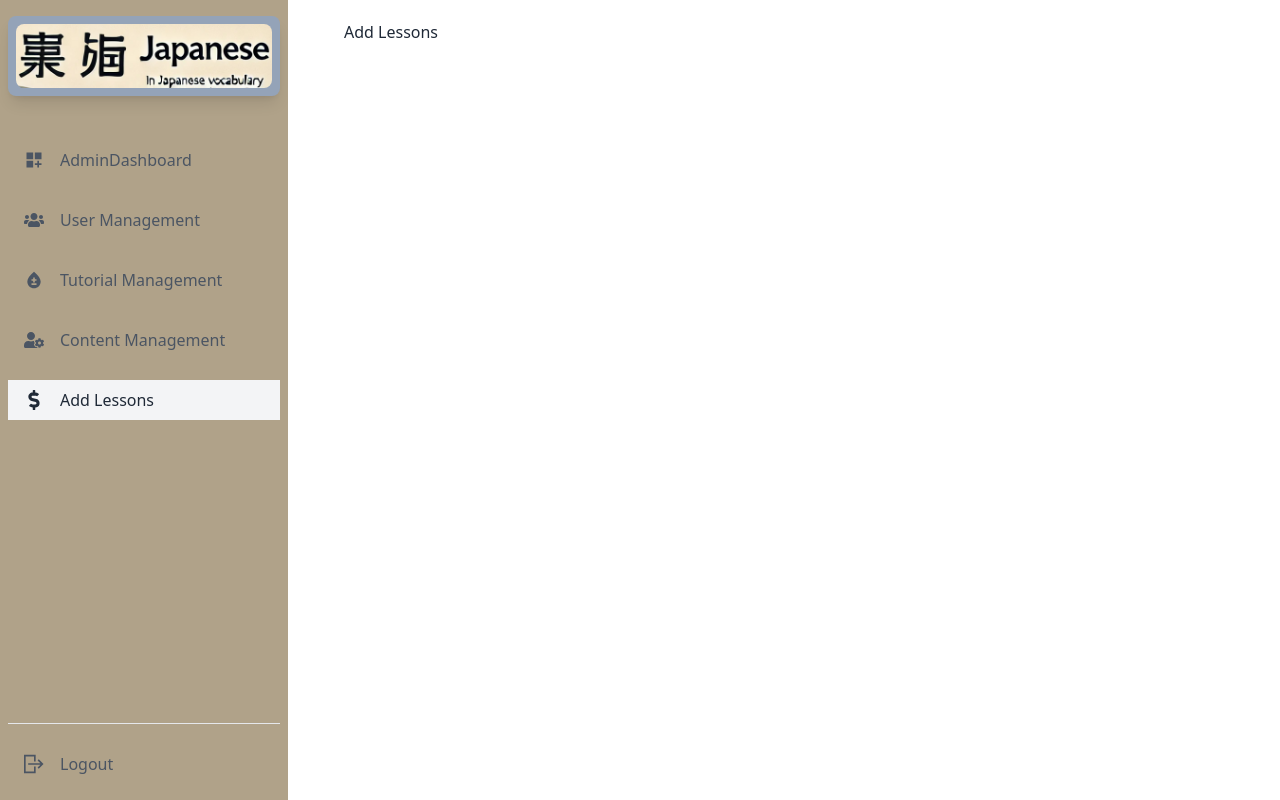
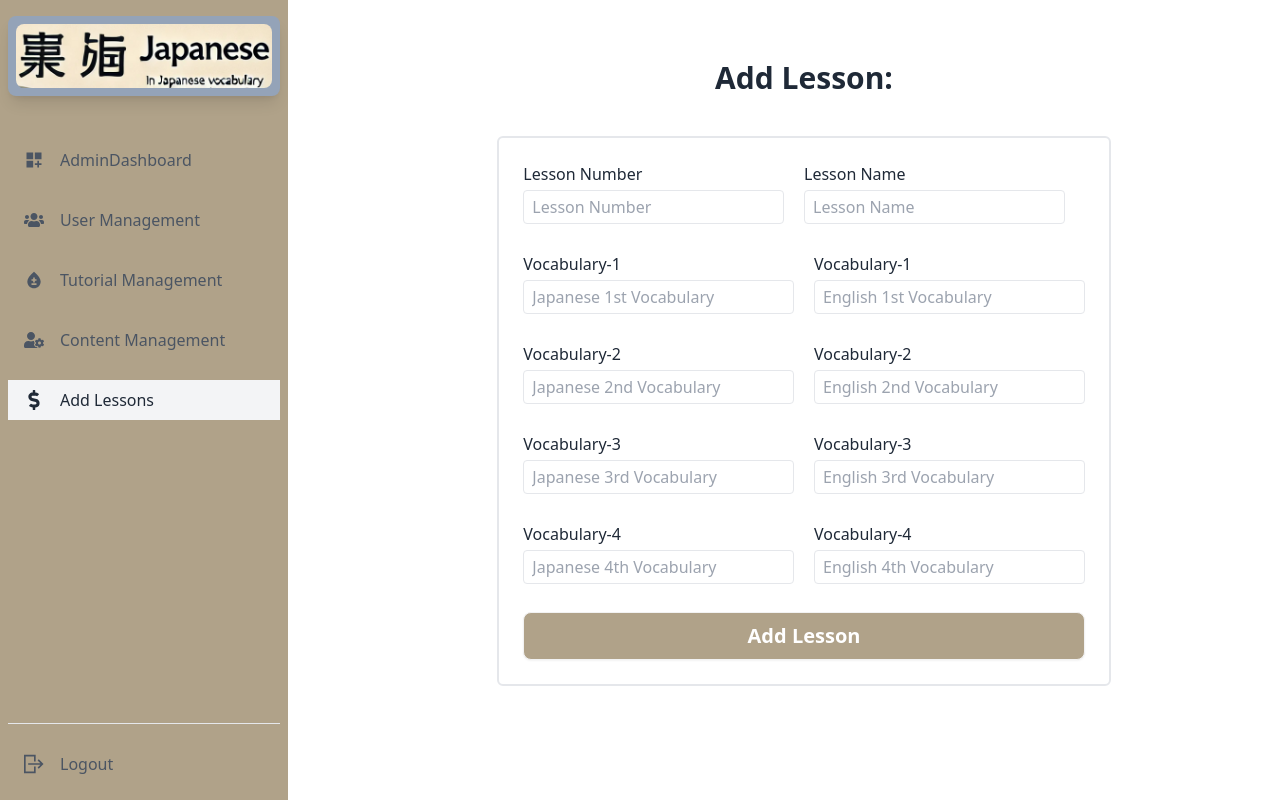
Before and after one commit to msahrana/japanese-vocab, a React (Vite) app in the folder japanese-vocab-client/: page /dashboard/add-lessons in a window 1280 px wide. Built offline with nearby package versions, Linux system fonts and the light colour scheme; no server answers.

Commit message:
add lesson section is added

```diff
--- a/japanese-vocab-client/src/components/AddLessons.jsx
+++ b/japanese-vocab-client/src/components/AddLessons.jsx
@@ -1,11 +1,196 @@
-
+import axios from "axios";
+import toast from "react-hot-toast";
+import {useNavigate} from "react-router-dom";
 
 const AddLessons = () => {
-    return (
-        <div className="container mx-auto px-4 sm:px-8 md:ml-9">
-            Add Lessons
+  const navigate = useNavigate();
+
+  const handleSubmit = async (event) => {
+    event.preventDefault();
+    const form = event.target;
+    const lesson = form.lesson.value;
+    const name = form.name.value;
+    const japanes1 = form.japanes1.value;
+    const english1 = form.english1.value;
+    const japanes2 = form.japanes2.value;
+    const english2 = form.english2.value;
+    const japanes3 = form.japanes3.value;
+    const english3 = form.english3.value;
+    const japanes4 = form.japanes4.value;
+    const english4 = form.english4.value;
+    console.log(
+      lesson,
+      name,
+      japanes1,
+      english1,
+      japanes2,
+      english2,
+      japanes3,
+      english3,
+      japanes4,
+      english4
+    );
+
+    try {
+      const newLesson = {
+        lesson,
+        name,
+        japanes1,
+        japanes2,
+        japanes3,
+        japanes4,
+        english1,
+        english2,
+        english3,
+        english4,
+      };
+      const {data} = await axios.post(
+        "http://localhost:5000/lesson",
+        newLesson
+      );
+      console.log(data);
+      toast.success("Lesson Create Successfully!");
+      form.reset();
+      navigate("/dashboard");
+    } catch (error) {
+      console.log(error);
+      toast.error(error.massage);
+    }
+  };
+
+  return (
+    <div className="container mx-auto px-4 sm:px-8 md:ml-9">
+      <h1 className="text-3xl font-bold text-center my-10">Add Lesson:</h1>
+      <form
+        onSubmit={handleSubmit}
+        className="w-2/3 mx-auto border-2 p-6 rounded-md space-y-5"
+      >
+        <div className="flex flex-col md:flex-row justify-between w-full ">
+          <div className="w-full mr-5">
+            <label htmlFor="lesson">Lesson Number</label>
+            <input
+              type="number"
+              name="lesson"
+              placeholder="Lesson Number"
+              required
+              className="border rounded pl-2 px-2 py-1 w-full mt-1 mb-2"
+            />
+          </div>
+
+          <div className="w-full mr-5">
+            <label htmlFor="name">Lesson Name</label>
+            <input
+              type="text"
+              name="name"
+              placeholder="Lesson Name"
+              required
+              className="border rounded pl-2 px-2 py-1 w-full mt-1 mb-2"
+            />
+          </div>
         </div>
-    );
+
+        {/* Vocabulary data below */}
+        {/* Card-1 */}
+        <div className="flex flex-col md:flex-row justify-between w-full">
+          <div className="w-full mr-5">
+            <label htmlFor="name">Vocabulary-1</label>
+            <input
+              type="text"
+              name="japanes1"
+              placeholder="Japanese 1st Vocabulary"
+              required
+              className="border rounded pl-2 px-2 py-1 w-full mt-1 mb-2"
+            />
+          </div>
+          <div className="w-full">
+            <label htmlFor="name">Vocabulary-1</label>
+            <input
+              type="text"
+              name="english1"
+              placeholder="English 1st Vocabulary"
+              required
+              className="border rounded pl-2 px-2 py-1 w-full mt-1 mb-2"
+            />
+          </div>
+        </div>
+        {/* Card-2 */}
+        <div className="flex flex-col md:flex-row justify-between w-full">
+          <div className="w-full mr-5">
+            <label htmlFor="name">Vocabulary-2</label>
+            <input
+              type="text"
+              name="japanes2"
+              placeholder="Japanese 2nd Vocabulary"
+              required
+              className="border rounded pl-2 px-2 py-1 w-full mt-1 mb-2"
+            />
+          </div>
+          <div className="w-full">
+            <label htmlFor="name">Vocabulary-2</label>
+            <input
+              type="text"
+              name="english2"
+              placeholder="English 2nd Vocabulary"
+              required
+              className="border rounded pl-2 px-2 py-1 w-full mt-1 mb-2"
+            />
+          </div>
+        </div>
+        {/* Card-3 */}
+        <div className="flex flex-col md:flex-row justify-between w-full">
+          <div className="w-full mr-5">
+            <label htmlFor="name">Vocabulary-3</label>
+            <input
+              type="text"
+              name="japanes3"
+              placeholder="Japanese 3rd Vocabulary"
+              required
+              className="border rounded pl-2 px-2 py-1 w-full mt-1 mb-2"
+            />
+          </div>
+          <div className="w-full">
+            <label htmlFor="name">Vocabulary-3</label>
+            <input
+              type="text"
+              name="english3"
+              placeholder="English 3rd Vocabulary"
+              required
+              className="border rounded pl-2 px-2 py-1 w-full mt-1 mb-2"
+            />
+          </div>
+        </div>
+        {/* Card-4 */}
+        <div className="flex flex-col md:flex-row justify-between w-full">
+          <div className="w-full mr-5">
+            <label htmlFor="name">Vocabulary-4</label>
+            <input
+              type="text"
+              name="japanes4"
+              placeholder="Japanese 4th Vocabulary"
+              required
+              className="border rounded pl-2 px-2 py-1 w-full mt-1 mb-2"
+            />
+          </div>
+          <div className="w-full">
+            <label htmlFor="name">Vocabulary-4</label>
+            <input
+              type="text"
+              name="english4"
+              placeholder="English 4th Vocabulary"
+              required
+              className="border rounded pl-2 px-2 py-1 w-full mt-1 mb-2"
+            />
+          </div>
+        </div>
+        {/* Button */}
+        <div>
+          <button className="btn bg-[#B0A289] w-full text-xl text-white">
+            Add Lesson
+          </button>
+        </div>
+      </form>
+    </div>
+  );
 };
 
 export default AddLessons;
```
Also changed, not shown: 1 other file (tests, documents, lock files or other folders).
